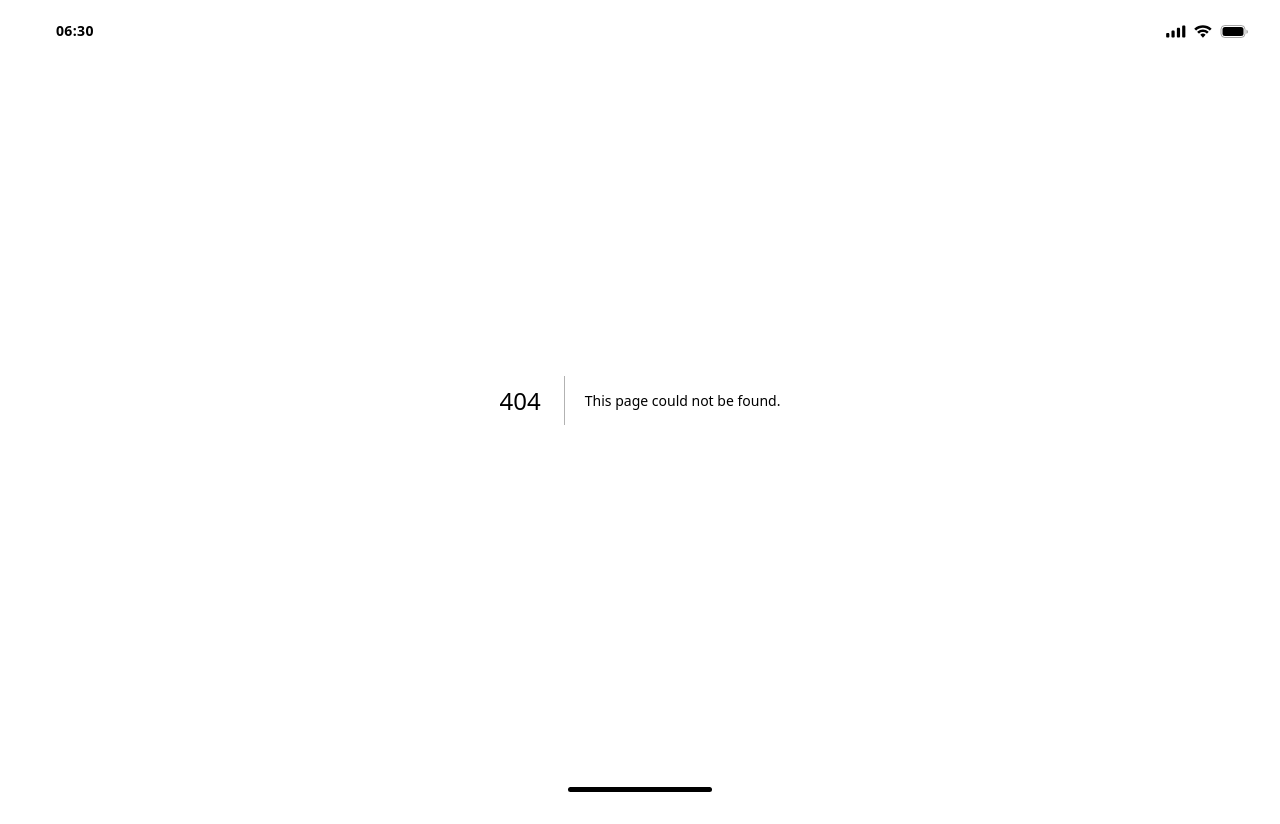
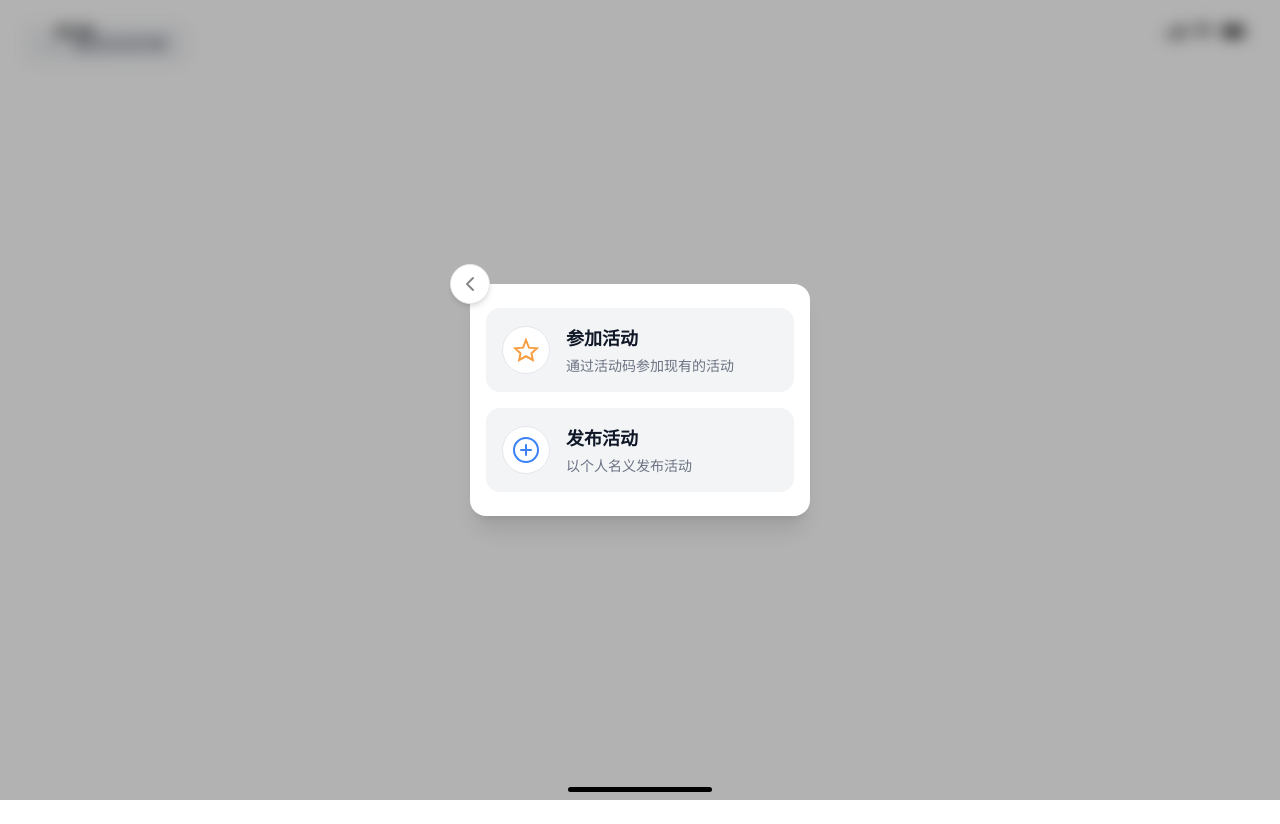
Before and after one commit to SinoAHpx/profile-matcher, a Next.js app: page /join-activity in a window 1280 px wide. Before the commit this address had no page. Before the commit the page ends 800 px from the top, so only its background shows below. Built offline with nearby package versions, Linux system fonts and the light colour scheme.

Commit message:
活动子页面更新

```diff
--- /dev/null
+++ b/src/app/code/page.tsx
@@ -0,0 +1,20 @@
+"use client";
+import React, { useState } from "react";
+
+export default function CouponCodePage() {
+  const [code, setCode] = useState("");
+  return (
+    <div className="fixed inset-0 z-50 flex items-center justify-center bg-black/30 backdrop-blur-sm min-h-screen">
+      <div className="bg-white rounded-2xl shadow-xl px-8 py-10 w-full max-w-sm mx-4 flex flex-col items-center">
+        <div className="text-xl font-bold text-gray-900 mb-8">请输入活动码</div>
+        <input
+          type="text"
+          placeholder="活动码"
+          value={code}
+          onChange={e => setCode(e.target.value)}
+          className="w-full h-12 rounded-lg border border-gray-200 px-4 text-lg focus:outline-none focus:border-blue-400 bg-gray-50 placeholder-gray-400 transition"
+        />
+      </div>
+    </div>
+  );
+}
--- /dev/null
+++ b/src/app/join-activity/page.tsx
@@ -0,0 +1,25 @@
+"use client";
+import React from "react";
+import { useRouter } from "next/navigation";
+import JoinOrCreateModal from "@/components/JoinOrCreateModal";
+
+export default function JoinActivityPage() {
+  const router = useRouter();
+  return (
+    <div className="min-h-screen bg-white">
+      {/* 页面顶部返回按钮 */}
+      <button
+        className="m-6 px-5 py-2 rounded-lg bg-gray-100 hover:bg-gray-200 text-gray-700 flex items-center gap-2"
+        onClick={() => router.push("/activity")}
+      >
+        <svg width="20" height="20" fill="none" viewBox="0 0 24 24"><path d="M15 18l-6-6 6-6" stroke="#888" strokeWidth="2" strokeLinecap="round" strokeLinejoin="round"/></svg>
+        返回活动列表
+      </button>
+      <JoinOrCreateModal
+        open={true}
+        onJoin={() => router.push("/code")}
+        onCreate={() => router.push("/join-activity/create")}
+      />
+    </div>
+  );
+}
--- /dev/null
+++ b/src/components/ActionCard.tsx
@@ -0,0 +1,26 @@
+import React from "react";
+
+interface ActionCardProps {
+  icon: React.ReactNode;
+  title: string;
+  subtitle: string;
+  onClick?: () => void;
+}
+
+const ActionCard: React.FC<ActionCardProps> = ({ icon, title, subtitle, onClick }) => (
+  <button
+    className="flex items-center gap-4 bg-gray-100 rounded-xl p-4 w-full hover:bg-gray-200 transition focus:outline-none"
+    onClick={onClick}
+    type="button"
+  >
+    <span className="text-3xl flex items-center justify-center w-12 h-12 bg-white rounded-full border border-gray-200">
+      {icon}
+    </span>
+    <div className="text-left">
+      <div className="font-bold text-lg text-gray-900 mb-1">{title}</div>
+      <div className="text-gray-500 text-sm">{subtitle}</div>
+    </div>
+  </button>
+);
+
+export default ActionCard;
--- /dev/null
+++ b/src/components/JoinOrCreateModal.tsx
@@ -0,0 +1,59 @@
+"use client";
+import React from "react";
+import ActionCard from "./ActionCard";
+import { useRouter } from "next/navigation";
+
+interface JoinOrCreateModalProps {
+  open: boolean;
+  onJoin: () => void;
+  onCreate: () => void;
+  onClose?: () => void;
+}
+
+const StarIcon = () => (
+  <svg width="28" height="28" fill="none" viewBox="0 0 28 28"><path d="M14 4l2.917 7.625L25 12.25l-5.5 5.125L20.834 24 14 20.25 7.166 24l1.334-6.625L3 12.25l8.083-0.625L14 4z" stroke="#F59E42" strokeWidth="2" fill="none"/></svg>
+);
+const PlusIcon = () => (
+  <svg width="28" height="28" fill="none" viewBox="0 0 28 28"><circle cx="14" cy="14" r="12" stroke="#3B82F6" strokeWidth="2" fill="none"/><path d="M14 9v10M9 14h10" stroke="#3B82F6" strokeWidth="2" strokeLinecap="round"/></svg>
+);
+
+const JoinOrCreateModal: React.FC<JoinOrCreateModalProps> = ({ open, onJoin, onCreate, onClose }) => {
+  const router = useRouter();
+  if (!open) return null;
+  return (
+    <div className="fixed inset-0 z-50 flex items-center justify-center bg-black/30 backdrop-blur-sm">
+      <div className="relative bg-white rounded-2xl shadow-xl px-4 py-6 w-[340px] flex flex-col gap-4">
+        {/* 左上角返回按钮 */}
+        <button
+          className="absolute -left-5 -top-5 z-10 w-10 h-10 flex items-center justify-center rounded-full bg-white shadow-md border border-gray-200 hover:bg-gray-100 active:bg-gray-200 transition"
+          onClick={() => router.push('/activity')}
+          aria-label="返回"
+        >
+          <svg width="24" height="24" fill="none" viewBox="0 0 24 24"><path d="M15 18l-6-6 6-6" stroke="#888" strokeWidth="2" strokeLinecap="round" strokeLinejoin="round"/></svg>
+        </button>
+        <ActionCard
+          icon={<StarIcon />}
+          title="参加活动"
+          subtitle="通过活动码参加现有的活动"
+          onClick={onJoin}
+        />
+        <ActionCard
+          icon={<PlusIcon />}
+          title="发布活动"
+          subtitle="以个人名义发布活动"
+          onClick={onCreate}
+        />
+      </div>
+      {onClose && (
+        <button
+          className="fixed inset-0 w-full h-full cursor-default"
+          style={{ background: "transparent" }}
+          onClick={onClose}
+          aria-label="关闭弹窗"
+        />
+      )}
+    </div>
+  );
+};
+
+export default JoinOrCreateModal;
```
